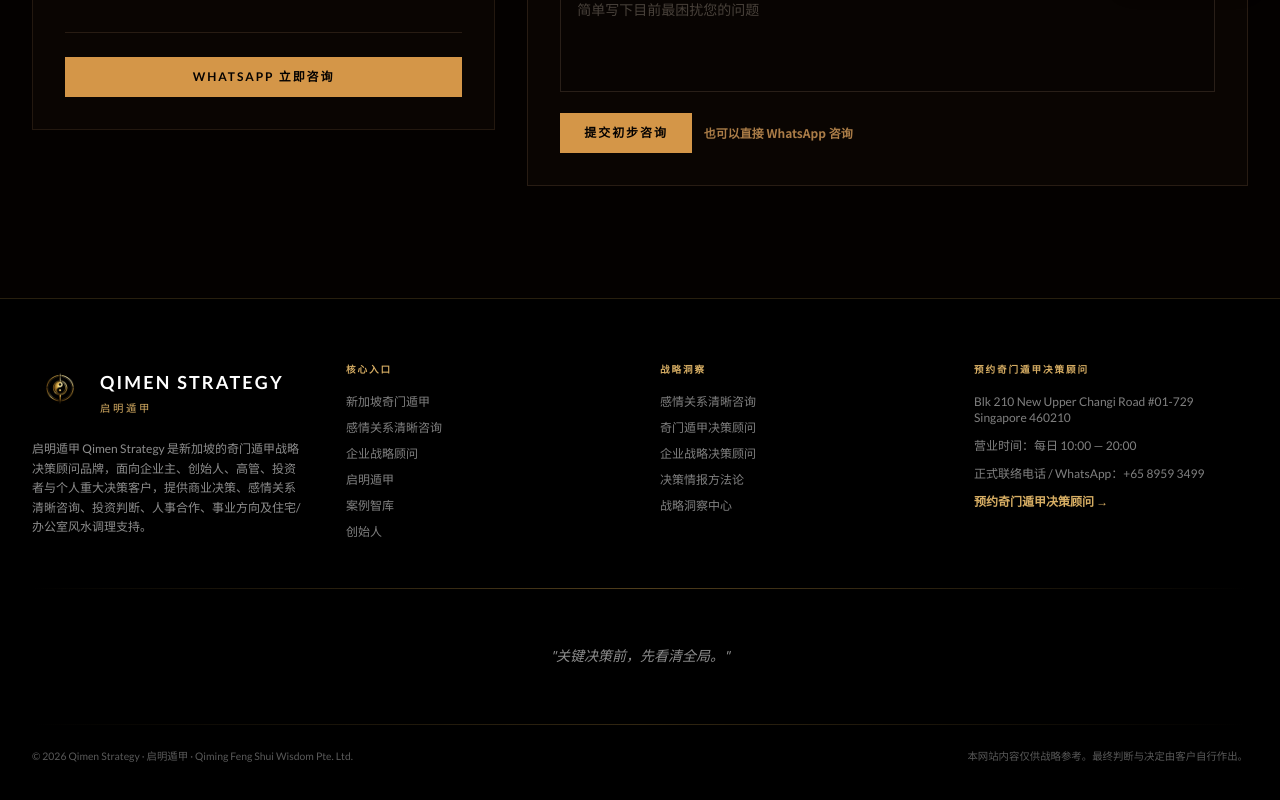
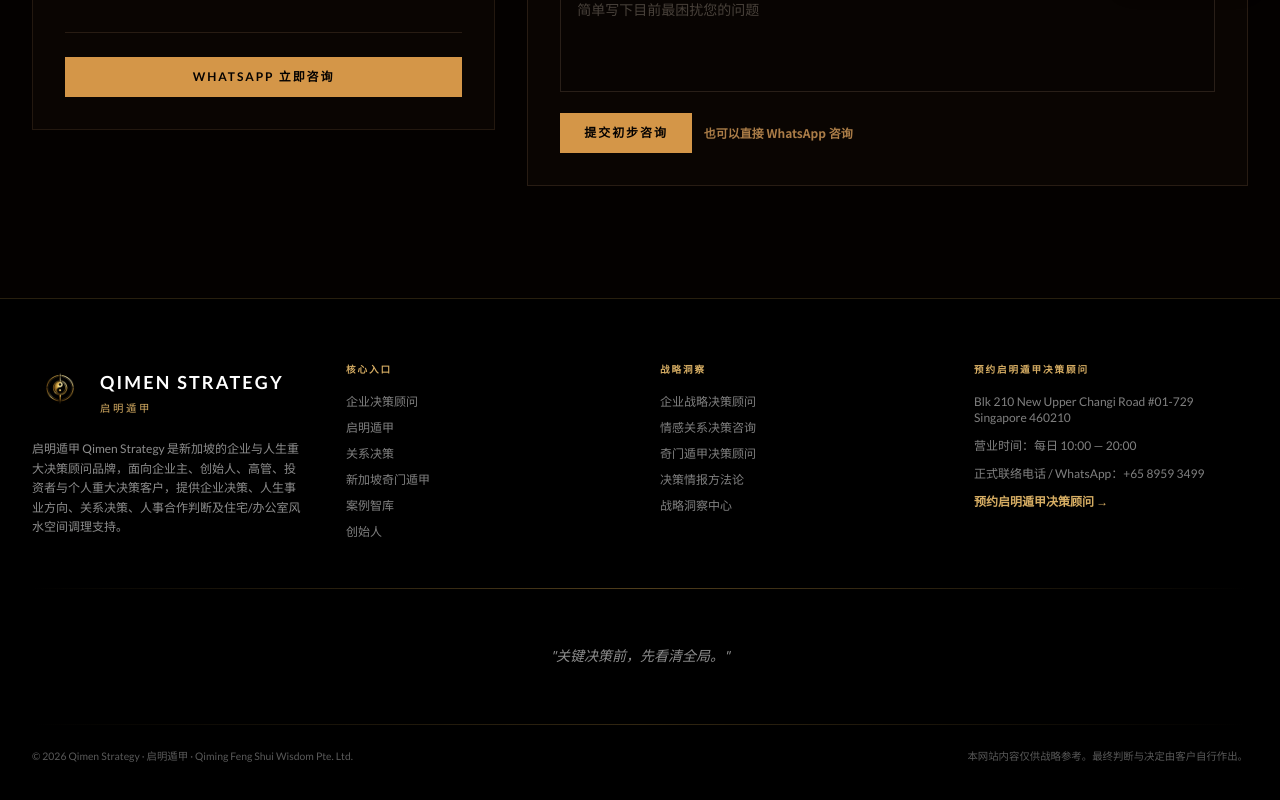
Before and after one commit to BODHIWONG/qmfeng-website, a Next.js app: page /contact in a window 1280 px wide. Shown: the part 802-1602 px from the top of the page. Built offline with nearby package versions, Linux system fonts and the light colour scheme.

Commit message:
Update footer links for decision advisory ecosystem

```diff
--- a/components/footer.tsx
+++ b/components/footer.tsx
@@ -7,18 +7,18 @@
 const WA_LINK = "https://wa.me/6589593499";
 
 const serviceLinks = [
+  { href: "/enterprise-strategic-advisory", zh: "企业决策顾问", en: "Enterprise Advisory" },
+  { href: "/qimen-strategy-business", zh: "启明遁甲", en: "Qimen Strategy" },
+  { href: "/relationship-clarity-reading-singapore", zh: "关系决策", en: "Relationship Decisions" },
   { href: "/singapore-qi-men-dun-jia-consultant", zh: "新加坡奇门遁甲", en: "Qi Men Dun Jia Singapore" },
-  { href: "/relationship-clarity-reading-singapore", zh: "感情关系清晰咨询", en: "Relationship Clarity Reading" },
-  { href: "/enterprise-strategic-advisory", zh: "企业战略顾问", en: "Enterprise Advisory" },
-  { href: "/qimen-strategy-business", zh: "启明遁甲", en: "Qimen Strategy" },
   { href: "/insights", zh: "案例智库", en: "Case Library" },
   { href: "/founder", zh: "创始人", en: "Founder" },
 ];
 
 const insightLinks = [
-  { href: "/relationship-clarity-reading-singapore", zh: "感情关系清晰咨询", en: "Relationship Clarity" },
+  { href: "/enterprise-strategic-advisory", zh: "企业战略决策顾问", en: "Enterprise Strategic Advisory" },
+  { href: "/relationship-clarity-reading-singapore", zh: "情感关系决策咨询", en: "Relationship Decision Clarity" },
   { href: "/singapore-qi-men-dun-jia-consultant", zh: "奇门遁甲决策顾问", en: "Qi Men Dun Jia Consultant" },
-  { href: "/enterprise-strategic-advisory", zh: "企业战略决策顾问", en: "Enterprise Strategic Advisory" },
   { href: "/insights/qimen-strategy-is-decision-intelligence-not-fatalism", zh: "决策情报方法论", en: "Decision Intelligence" },
   { href: "/insights", zh: "战略洞察中心", en: "Strategic Insights" },
 ];
@@ -43,8 +43,8 @@
 
             <p className="text-xs leading-relaxed text-white/55" style={{ fontFamily: "var(--font-lato), var(--font-noto-sans), sans-serif" }}>
               {t(
-                "启明遁甲 Qimen Strategy 是新加坡的奇门遁甲战略决策顾问品牌，面向企业主、创始人、高管、投资者与个人重大决策客户，提供商业决策、感情关系清晰咨询、投资判断、人事合作、事业方向及住宅/办公室风水调理支持。",
-                "Qimen Strategy, also known as 启明遁甲, is a Singapore-based Qi Men Dun Jia strategic decision advisory brand for business owners, founders, executives, investors and individuals, covering business decisions, relationship clarity, investment timing, people assessment, career direction and Feng Shui alignment."
+                "启明遁甲 Qimen Strategy 是新加坡的企业与人生重大决策顾问品牌，面向企业主、创始人、高管、投资者与个人重大决策客户，提供企业决策、人生事业方向、关系决策、人事合作判断及住宅/办公室风水空间调理支持。",
+                "Qimen Strategy, also known as 启明遁甲, is a Singapore-based enterprise and life decision advisory brand for business owners, founders, executives, investors and individuals, covering enterprise decisions, life and career direction, relationship decisions, people assessment and Feng Shui alignment."
               )}
             </p>
           </div>
@@ -77,14 +77,14 @@
 
           <div>
             <p className="mb-4 text-[0.6rem] font-bold uppercase tracking-[0.2em] text-[#d6ad63]" style={{ fontFamily: "var(--font-lato), sans-serif" }}>
-              {t("预约奇门遁甲决策顾问", "Book Qimen Strategy Advisory")}
+              {t("预约启明遁甲决策顾问", "Book Qimen Strategy Advisory")}
             </p>
             <div className="space-y-3 text-xs text-white/50" style={{ fontFamily: "var(--font-lato), var(--font-noto-sans), sans-serif" }}>
               <p>Blk 210 New Upper Changi Road #01-729<br />Singapore 460210</p>
               <p>{t("营业时间：每日 10:00 — 20:00", "Hours: Daily 10:00 — 20:00")}</p>
               <p>{t("正式联络电话 / WhatsApp：+65 8959 3499", "Official Phone / WhatsApp: +65 8959 3499")}</p>
-              <a href={`${WA_LINK}?text=${encodeURIComponent("Hello Qimen Strategy, I would like to book a Qi Men Dun Jia strategic decision advisory session in Singapore.")}`} target="_blank" rel="noopener noreferrer" className="inline-block font-semibold text-[#d6ad63] transition-colors duration-300 hover:text-[#f4dfb0]">
-                {t("预约奇门遁甲决策顾问", "Book Qimen Strategy Advisory")} →
+              <a href={`${WA_LINK}?text=${encodeURIComponent("Hello Qimen Strategy, I would like to book a Qimen Strategy decision advisory session in Singapore.")}`} target="_blank" rel="noopener noreferrer" className="inline-block font-semibold text-[#d6ad63] transition-colors duration-300 hover:text-[#f4dfb0]">
+                {t("预约启明遁甲决策顾问", "Book Qimen Strategy Advisory")} →
               </a>
             </div>
           </div>
```
